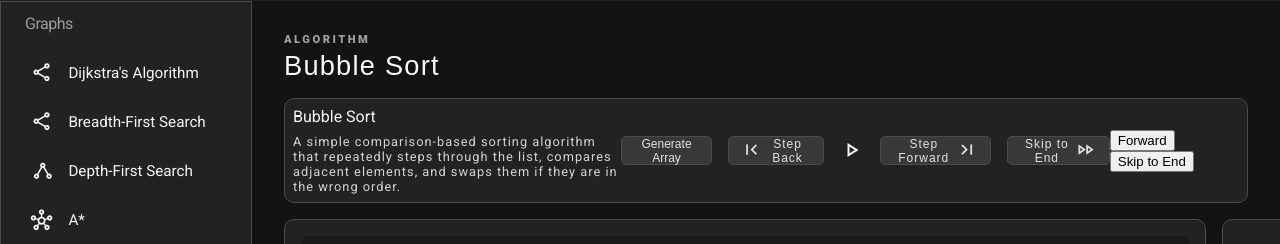
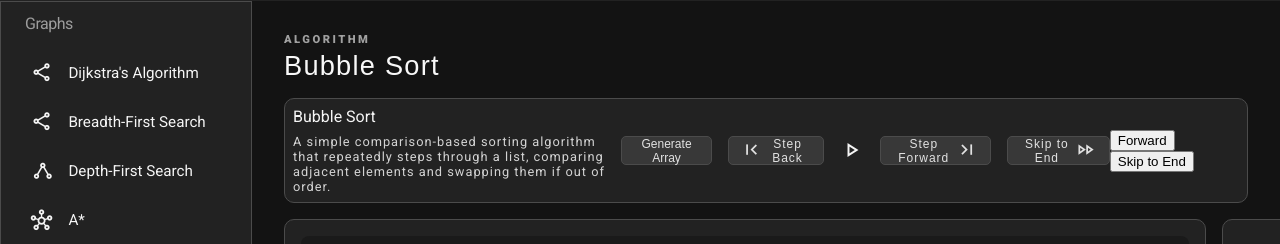
Before and after one commit to flavia3107/algorithm-visualizer, an Angular app: page / in a window 1280 px wide. Shown: the part 71-315 px from the top of the page. Built offline with nearby package versions, Linux system fonts and the light colour scheme.

Commit message:
Algorithm-Visualizer: Controls - P4

```diff
--- a/src/configs/algorithm-details.ts
+++ b/src/configs/algorithm-details.ts
@@ -29,7 +29,7 @@ export const ALGORITHM_CONFIG: Record<string, AlgorithmDetail> = {
 		name: 'Bubble Sort',
 		category: 'sorting',
 		visualizationType: 'array',
-		summary: 'A simple comparison-based sorting algorithm that repeatedly steps through the list, compares adjacent elements, and swaps them if they are in the wrong order.',
+		summary: 'A simple comparison-based sorting algorithm that repeatedly steps through a list, comparing adjacent elements and swapping them if out of order.',
 		timeComplexity: {
 			best: 'O(n)',
 			average: 'O(n²)',
@@ -55,7 +55,7 @@ export const ALGORITHM_CONFIG: Record<string, AlgorithmDetail> = {
 		name: 'Selection Sort',
 		category: 'sorting',
 		visualizationType: 'array',
-		summary: 'An in-place comparison sorting algorithm that divides the array into sorted and unsorted regions, repeatedly finding the smallest element in the unsorted region and moving it to the sorted region.',
+		summary: 'An in-place comparison sorting algorithm that repeatedly finds the smallest element in an unsorted region and appends it to the sorted region.',
 		timeComplexity: {
 			best: 'O(n²)',
 			average: 'O(n²)',
@@ -80,7 +80,7 @@ export const ALGORITHM_CONFIG: Record<string, AlgorithmDetail> = {
 		name: 'Merge Sort',
 		category: 'sorting',
 		visualizationType: 'array',
-		summary: 'A divide-and-conquer algorithm that recursively breaks down an array into single-element subarrays, then merges those subarrays back together in sorted order.',
+		summary: 'A divide-and-conquer algorithm that recursively splits an array into single-element subarrays and merges them back together in sorted order.',
 		timeComplexity: {
 			best: 'O(n log n)',
 			average: 'O(n log n)',
@@ -241,7 +241,7 @@ export const ALGORITHM_CONFIG: Record<string, AlgorithmDetail> = {
 		name: 'A* Search',
 		category: 'graphs',
 		visualizationType: 'graph',
-		summary: 'A heuristic-driven pathfinding algorithm that extends Dijkstra by using an estimated distance function to direct search toward the target node efficiently.',
+		summary: 'This algorithm finds the shortest path to a goal by combining known distances with an estimated remaining cost to prioritize the best route.',
 		timeComplexity: {
 			best: 'O(E)',
 			average: 'O(E)',
```
